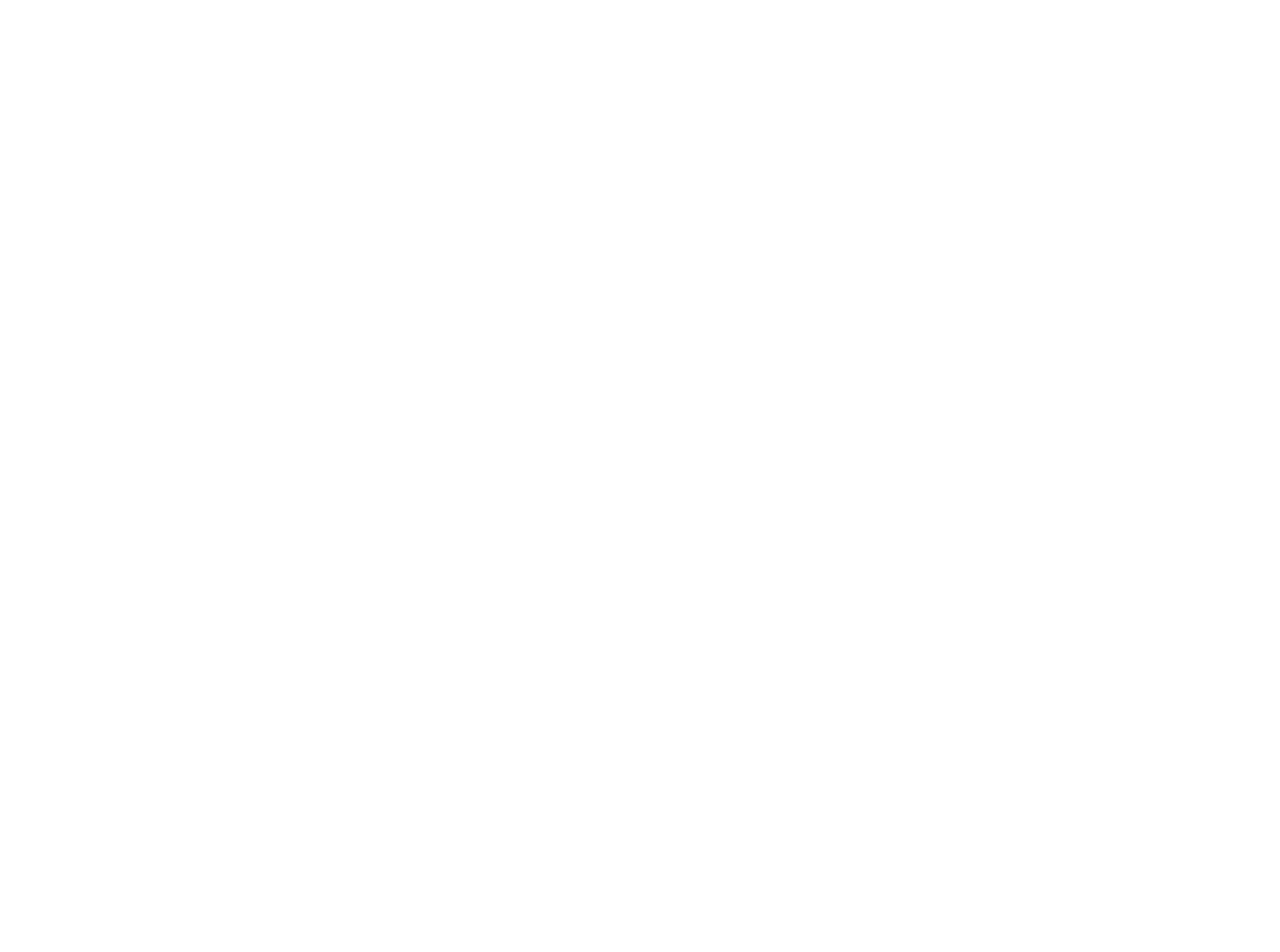
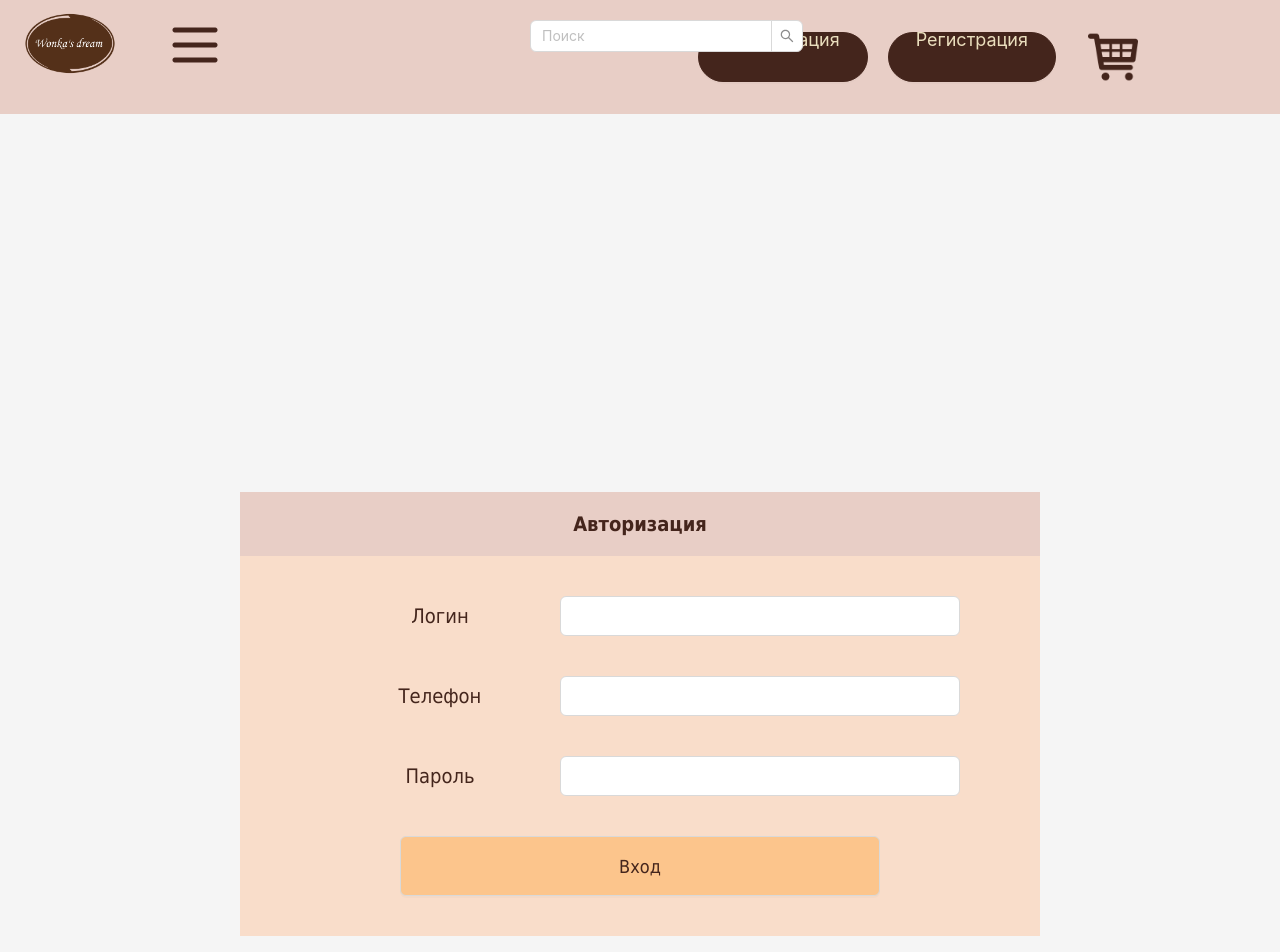
Before and after one commit to PashaIQinf/internet-shop, a React (Vite) app in the folder internet-shop-app/: page /internet-shop/login in a window 1280 px wide. Before the commit this address had no page. Shown: the top 952 px of the page. Before the commit the page ends 800 px from the top, so only its background shows below. Built offline with nearby package versions, Linux system fonts and the light colour scheme.

Commit message:
add Login Page

```diff
--- a/internet-shop-app/src/App4.jsx
+++ b/internet-shop-app/src/App4.jsx
@@ -2,7 +2,7 @@
 import Header from './Header/Header.jsx'
 import Footer from './Footer/Footer.jsx'
 import OrderPage from './OrderPage/OrderPage.jsx'
-export default function App3() {
+export default function App4() {
 
 
   return (
--- a/internet-shop-app/src/App5.jsx
+++ b/internet-shop-app/src/App6.jsx
@@ -1,14 +1,14 @@
 import React, { useEffect } from 'react'
 import Header from './Header/Header.jsx'
 import Footer from './Footer/Footer.jsx'
-import RegisterPage from './RegisterPage/RegisterPage.jsx'
-export default function App3() {
+import LoginPage from './LoginPage/LoginPage.jsx'
+export default function App6() {
 
 
   return (
     <>
      <Header/>
-     <RegisterPage/>
+     <LoginPage/>
      <Footer/>
     </>
   )
--- a/internet-shop-app/src/Header/Header.jsx
+++ b/internet-shop-app/src/Header/Header.jsx
@@ -30,7 +30,7 @@
     <a href="/internet-shop" className="logo"><img className="menulogo" src={Wonkaslogo} alt=""/></a>
     <img className="menu" src = {Menu}/>
     <div className="header-right">
-     <Button className='menu-button' >Авторизация</Button>
+     <Button className='menu-button' ><a href = "/internet-shop/login">Авторизация</a></Button>
      <Button  className='menu-button' ><a href = "/internet-shop/register">Регистрация</a></Button>
      <a className="shopcart" href = '/internet-shop/basket'><img  src={Shopcart}  /></a>
     </div>
--- /dev/null
+++ b/internet-shop-app/src/LoginPage/LoginPage.css
@@ -0,0 +1,60 @@
+.LoginPage {
+    width: 800px;
+    height: fit-content;
+    background-color: #f9ddca;
+    margin: 0px auto;
+    padding-bottom: 40px;
+}
+.wrapper-login {
+    margin-left: auto;
+    margin-right: auto;
+    background-color: whitesmoke;
+    width: auto;
+    height: 1200px;
+    min-height: calc(100%);
+    align-content: center;
+}
+.Login-logo {
+    background-color: #E8CEC6;
+    padding-top: 20px;
+    padding-bottom: 20px;
+    font-size: 20px;
+    font-family: tahoma, sans-serif;
+    color:  #44251c;
+    font-weight:bold;
+}
+.Login {
+    font-size: 20px;
+    font-family: tahoma, sans-serif;
+    color:  #44251c;
+    display: block;
+    margin: 0px auto;
+    margin-top: 40px;
+    margin-bottom: 40px;
+}
+.Login div {
+    vertical-align: middle;
+    display: inline-block;
+    width: calc(30%);
+}
+.Login Input {
+    vertical-align: middle;
+    display: inline-block;
+    width: calc(50%);
+    height: 40px;
+}
+.LoginPage Button {
+    height: 60px;
+    background-color: #FCC58C;
+    color:#44251C;
+    font-size: 18px;
+    font-family: tahoma, sans-serif;
+    color: #44251c;
+    width: calc(60%)
+}
+.LoginPage Button:hover {
+    background-color: #44251C !important;
+    border-color: #44251C !important;
+    color: whitesmoke !important;
+
+}
--- /dev/null
+++ b/internet-shop-app/src/LoginPage/LoginPage.jsx
@@ -0,0 +1,26 @@
+import React from 'react'
+import './LoginPage.css'
+import Input from 'antd/es/input/Input'
+import { Button } from 'antd'
+export default function LoginPage() {
+  return (
+    <section className='wrapper-login'>
+        <div className="LoginPage">
+           <div className='Login-logo'>Авторизация</div>
+           <div className='Login'>
+           <div>Логин</div>
+           <Input/>
+           </div>
+           <div className='Login'>
+           <div>Телефон</div>
+           <Input/>
+           </div>
+           <div className='Login'>
+           <div>Пароль</div>
+           <Input/>
+           </div>
+           <Button>Вход</Button>
+        </div>
+    </section>
+  )
+}
--- a/internet-shop-app/src/main.jsx
+++ b/internet-shop-app/src/main.jsx
@@ -5,6 +5,7 @@
 import App3 from './App3.jsx'
 import App4 from './App4.jsx'
 import App5 from './App5.jsx'
+import App6 from './App6.jsx'
 import './index.css'
 import { BrowserRouter,Routes, Route } from "react-router-dom";
 ReactDOM.createRoot(document.getElementById('root')).render(
@@ -16,6 +17,7 @@
         <Route path="/item" element={<App3/>} />
         <Route path="/order" element={<App4/>} />
         <Route path="/register" element={<App5/>} />
+        <Route path="/login" element={<App6/>} />
       </Routes>
    </BrowserRouter>
 
```
